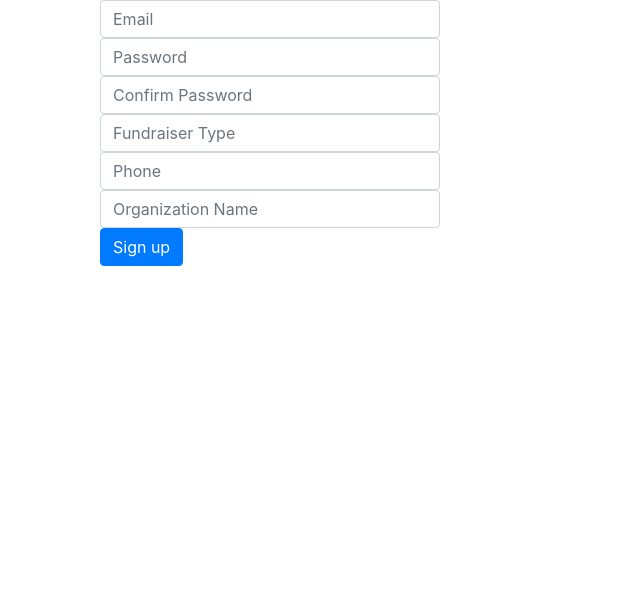
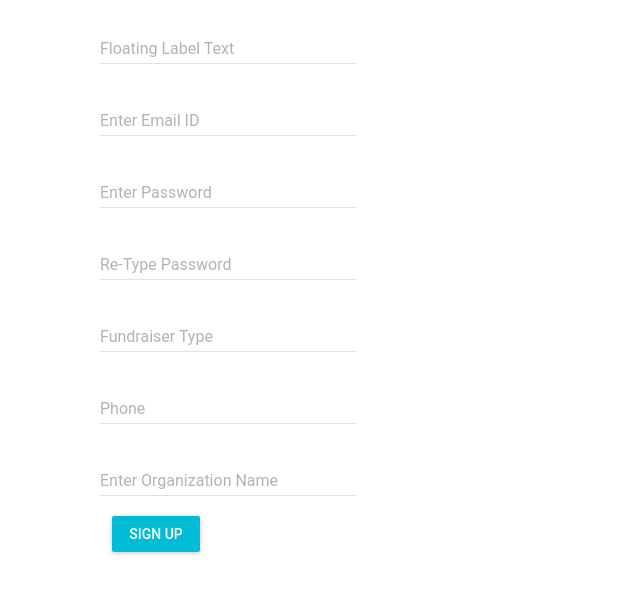
Before and after one commit to 1s2wise/Fundraiser, a React app: page / in a window 1280 px wide. Shown: the top 594 px of the page, without its empty margins (0-640 px from the left). Built offline with nearby package versions, Linux system fonts and the light colour scheme.

Commit message:
Added Navbar

```diff
--- a/App.js
+++ b/App.js
@@ -1,11 +1,13 @@
 import React, { Component } from 'react';
 import { BrowserRouter, Route } from 'react-router-dom';
+import MuiThemeProvider from 'material-ui/styles/MuiThemeProvider'
 
 import Home from './pages/home';
 
 export default class App extends Component {
     render() {
         return (
+            <MuiThemeProvider>
             <BrowserRouter>
                 <div>
                     <Route
@@ -16,6 +18,8 @@ export default class App extends Component {
 
                 </div>
             </BrowserRouter>
+            </MuiThemeProvider>
+
         )
     }
 }
--- a/components/signupbox.js
+++ b/components/signupbox.js
@@ -1,5 +1,12 @@
 import React, { Component } from 'react';
+import { render } from 'react-dom';
 import { signupAPI } from '../services/api';
+import TextField from 'material-ui/TextField';
+import RaisedButton from 'material-ui/RaisedButton';
+const style = {
+    margin: 12,
+  };
+
 
 
 export default class extends Component {
@@ -29,7 +36,7 @@ export default class extends Component {
     }
 
     signUp() {
-        signupAPI(JSON.stringify(this.state))
+        signupAPI(this.state)
 
             .then(function (response) {
                 console.log(response);
@@ -72,14 +79,19 @@ export default class extends Component {
             <div className="container">
                 <div className="col-md-4">
                     <form className="form-group">
-                        <input className="form-control" id="ip_email" onChange={this.handleEmailChange} placeholder="Email" />
-                        <input className="form-control" id="ip_password" onChange={this.handlePasswordChange} placeholder="Password" />
-                        <input className="form-control" id="ip_cfPassword" onChange={this.handleCfPasswordChange} placeholder="Confirm Password"
-                        />
-                        <input className="form-control" id="ip_ftype" onChange={this.handleFtypeChange} placeholder="Fundraiser Type" />
-                        <input className="form-control" id="ip_phone" onChange={this.handlePhoneChange} placeholder="Phone" />
-                        <input className="form-control" id="ip_orgName" onChange={this.handleOrgnameChange} placeholder="Organization Name" />
-                        <button className="btn btn-primary" onClick={this.signUp} >Sign up</button>
+
+    <TextField
+      hintText="Hint Text"
+      floatingLabelText="Floating Label Text"
+    />
+
+                        <TextField  id="ip_email" onChange={this.handleEmailChange} hintText="abc@xyz.com" floatingLabelText="Enter Email ID" />
+                        <TextField  id="ip_password" onChange={this.handlePasswordChange} hintText="Atleast 8 Characters" floatingLabelText="Enter Password" />
+                        <TextField  id="ip_cfPassword" onChange={this.handleCfPasswordChange} hintText="Confirm Password" floatingLabelText="Re-Type Password" />
+                        <TextField  id="ip_ftype" onChange={this.handleFtypeChange} hintText="Fundraiser Type" floatingLabelText="Fundraiser Type" />
+                        <TextField  id="ip_phone" onChange={this.handlePhoneChange} hintText="+xx xxx xxx xxxx" floatingLabelText="Phone" />
+                        <TextField  id="ip_orgName" onChange={this.handleOrgnameChange} hintText="Organization Name" floatingLabelText="Enter Organization Name" />
+                        <RaisedButton label="Sign up" type="button" primary={true} style={style} onClick={this.signUp}/>
                     </form>
                 </div>
 
--- a/package.json
+++ b/package.json
@@ -17,6 +17,7 @@
     "babel-loader": "^7.1.4",
     "babel-preset-es2015": "^6.24.1",
     "babel-preset-react": "^6.24.1",
+    "material-ui": "^0.20.0",
     "react": "^16.2.0",
     "react-dom": "^16.2.0",
     "react-router-dom": "^4.2.2",
```
Also changed, not shown: components/navigation.js (added, +66 -0 lines), css/style.css (added), 1 other file (tests, documents, lock files or other folders).
